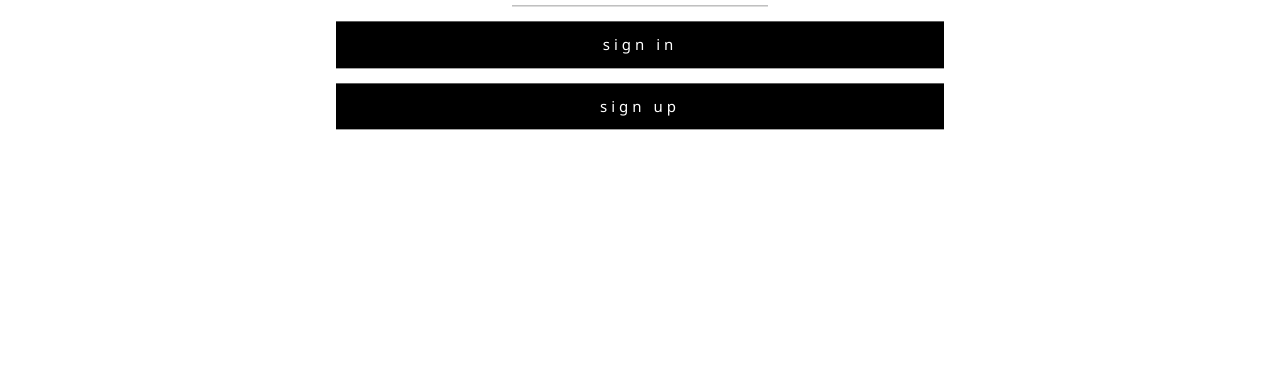
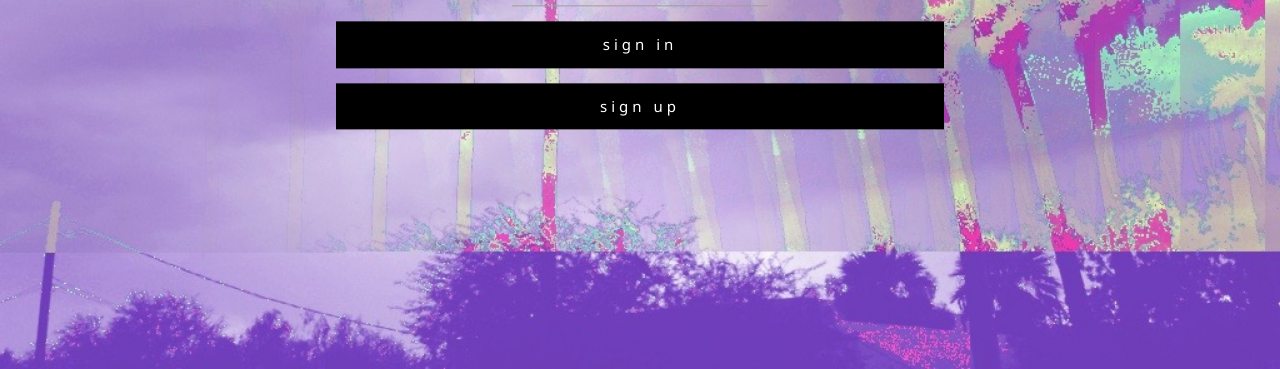
Before and after one commit to cpi310proj/cpi310proj.github.io, a plain HTML site: page index.html in a window 1280 px wide. Shown: the part 431-800 px from the top of the page. Drawn offline with Linux system fonts and the light colour scheme.

Commit message:
fixed background path

```diff
--- a/index.html
+++ b/index.html
@@ -8,7 +8,7 @@
 body,h1 {font-family: "Raleway", sans-serif}
 body, html {height: 100%}
 .bgimg {
-    background-image: url('img/back.jpg');
+    background-image: url('back.jpg');
     min-height: 100%;
     background-position: center;
     background-size: cover;
```
